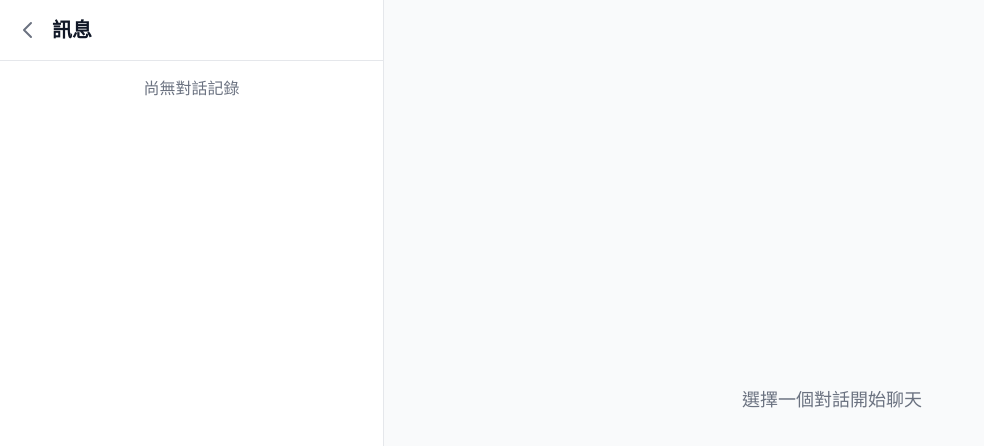
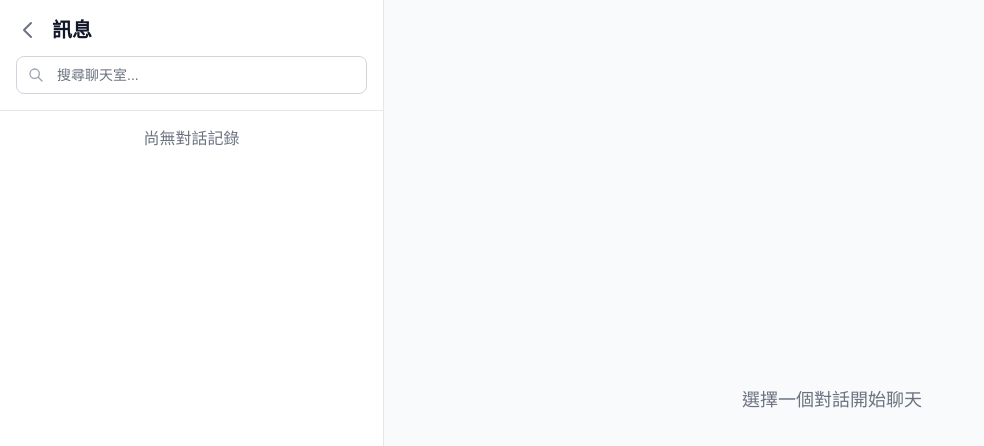
Before and after one commit to reg941125/wp1141_finalproject, a Next.js app: page /chat in a window 1280 px wide. Shown: the top 446 px of the page, without its empty margins (0-984 px from the left). Built offline with nearby package versions, Linux system fonts and the light colour scheme; no server answers; the database is empty; sample sign-in values are in the browser's storage.

Commit message:
私訊搜尋功能

```diff
--- a/app/(main)/chat/page.tsx
+++ b/app/(main)/chat/page.tsx
@@ -51,6 +51,7 @@ export default function ChatPage() {
   const [loading, setLoading] = useState(true);
   const [sending, setSending] = useState(false);
   const [unreadMap, setUnreadMap] = useState<Record<string, number>>({});
+  const [searchQuery, setSearchQuery] = useState('');
 
   const messagesContainerRef = useRef<HTMLDivElement>(null);
   const messagesEndRef = useRef<HTMLDivElement>(null);
@@ -212,6 +213,21 @@ export default function ChatPage() {
     );
   };
 
+  // 过滤对话列表
+  const filteredConversations = conversations.filter((conversation) => {
+    if (!searchQuery.trim()) return true;
+
+    const otherUser = getOtherParticipant(conversation);
+    if (!otherUser) return false;
+
+    const query = searchQuery.toLowerCase();
+    return (
+      otherUser.name.toLowerCase().includes(query) ||
+      otherUser.username?.toLowerCase().includes(query) ||
+      conversation.lastMessage?.toLowerCase().includes(query)
+    );
+  });
+
   if (status === 'loading' || status === 'unauthenticated') {
     return (
       <div className="h-screen flex items-center justify-center">
@@ -229,7 +245,8 @@ export default function ChatPage() {
       {/* Left Sidebar - Conversation List */}
       <div className={`w-full md:w-96 border-r border-gray-200 dark:border-gray-700 flex flex-col bg-white dark:bg-gray-800 ${conversationId ? 'hidden md:flex' : ''}`}>
         {/* Header */}
-        <div className="p-4 border-b border-gray-200 dark:border-gray-700 flex items-center space-x-3">
+        <div className="p-4 border-b border-gray-200 dark:border-gray-700">
+          <div className="flex items-center space-x-3 mb-3">
             <button
               onClick={() => router.push('/')}
               className="text-gray-500 dark:text-gray-400 hover:text-gray-700 dark:hover:text-gray-200 transition-colors"
@@ -242,16 +259,52 @@ export default function ChatPage() {
             <h1 className="text-xl font-bold text-gray-900 dark:text-white">訊息</h1>
           </div>
 
+          {/* 搜索框 */}
+          <div className="relative">
+            <input
+              type="text"
+              value={searchQuery}
+              onChange={(e) => setSearchQuery(e.target.value)}
+              placeholder="搜尋聊天室..."
+              className="w-full pl-10 pr-4 py-2 border border-gray-300 dark:border-gray-600 rounded-lg focus:outline-none focus:ring-2 focus:ring-blue-500 bg-white dark:bg-gray-700 text-gray-900 dark:text-gray-100 placeholder-gray-500 dark:placeholder-gray-400 text-sm"
+            />
+            <svg
+              className="absolute left-3 top-1/2 transform -translate-y-1/2 w-4 h-4 text-gray-400"
+              fill="none"
+              stroke="currentColor"
+              viewBox="0 0 24 24"
+            >
+              <path
+                strokeLinecap="round"
+                strokeLinejoin="round"
+                strokeWidth={2}
+                d="M21 21l-6-6m2-5a7 7 0 11-14 0 7 7 0 0114 0z"
+              />
+            </svg>
+            {searchQuery && (
+              <button
+                onClick={() => setSearchQuery('')}
+                className="absolute right-3 top-1/2 transform -translate-y-1/2 text-gray-400 hover:text-gray-600 dark:hover:text-gray-300"
+                title="清除搜索"
+              >
+                <svg className="w-4 h-4" fill="none" stroke="currentColor" viewBox="0 0 24 24">
+                  <path strokeLinecap="round" strokeLinejoin="round" strokeWidth={2} d="M6 18L18 6M6 6l12 12" />
+                </svg>
+              </button>
+            )}
+          </div>
+        </div>
+
         {/* Conversation List */}
         <div className="flex-1 overflow-y-auto">
           {loading ? (
             <div className="p-4 text-center text-gray-500 dark:text-gray-400">載入中...</div>
-          ) : conversations.length === 0 ? (
+          ) : filteredConversations.length === 0 ? (
             <div className="p-4 text-center text-gray-500 dark:text-gray-400">
-              尚無對話記錄
+              {searchQuery ? '沒有找到相符的聊天室' : '尚無對話記錄'}
             </div>
           ) : (
-            conversations.map((conversation) => {
+            filteredConversations.map((conversation) => {
               const otherUser = getOtherParticipant(conversation);
               if (!otherUser) return null;
 
```
Lines whose indentation alone changed are shown as unchanged.
